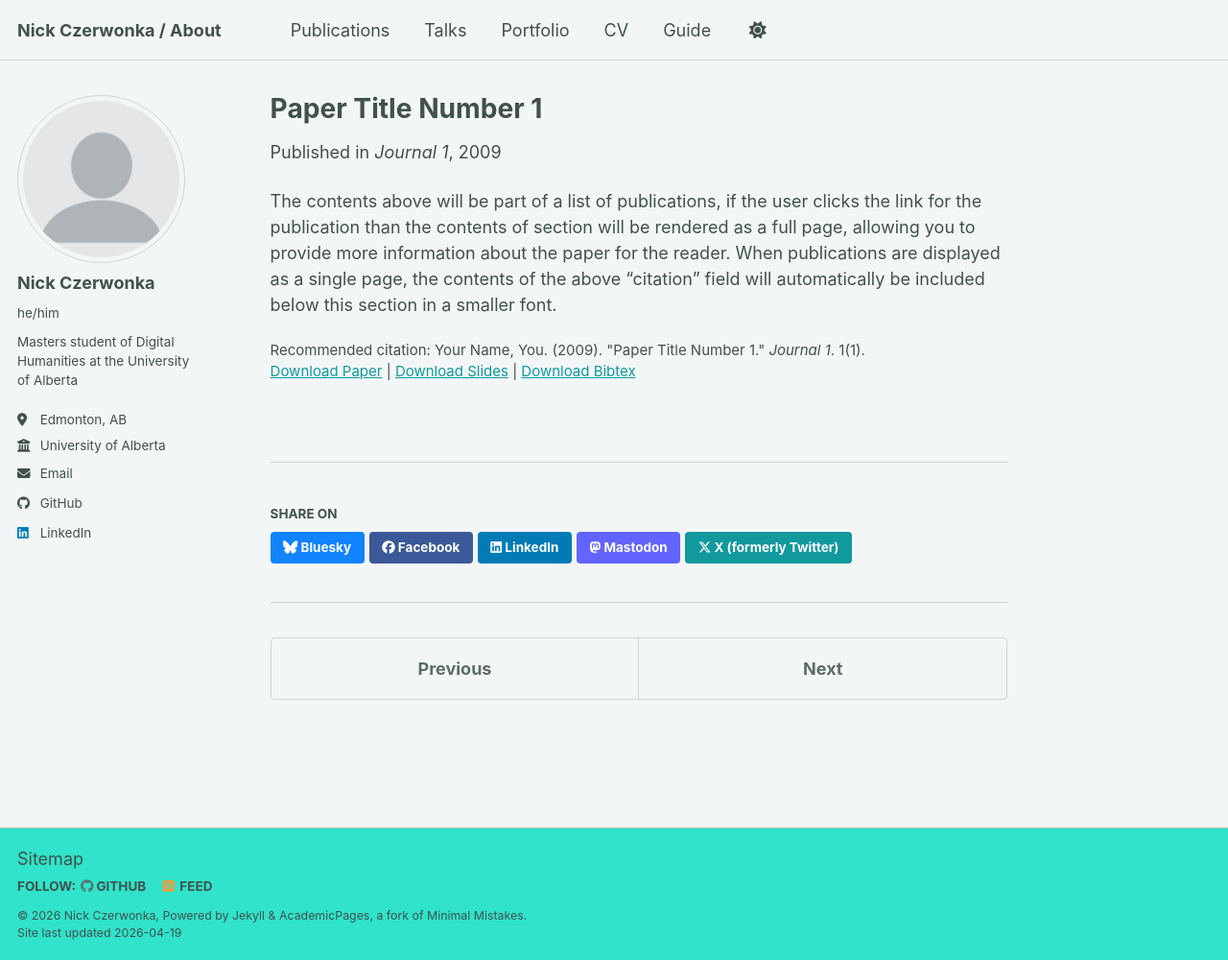
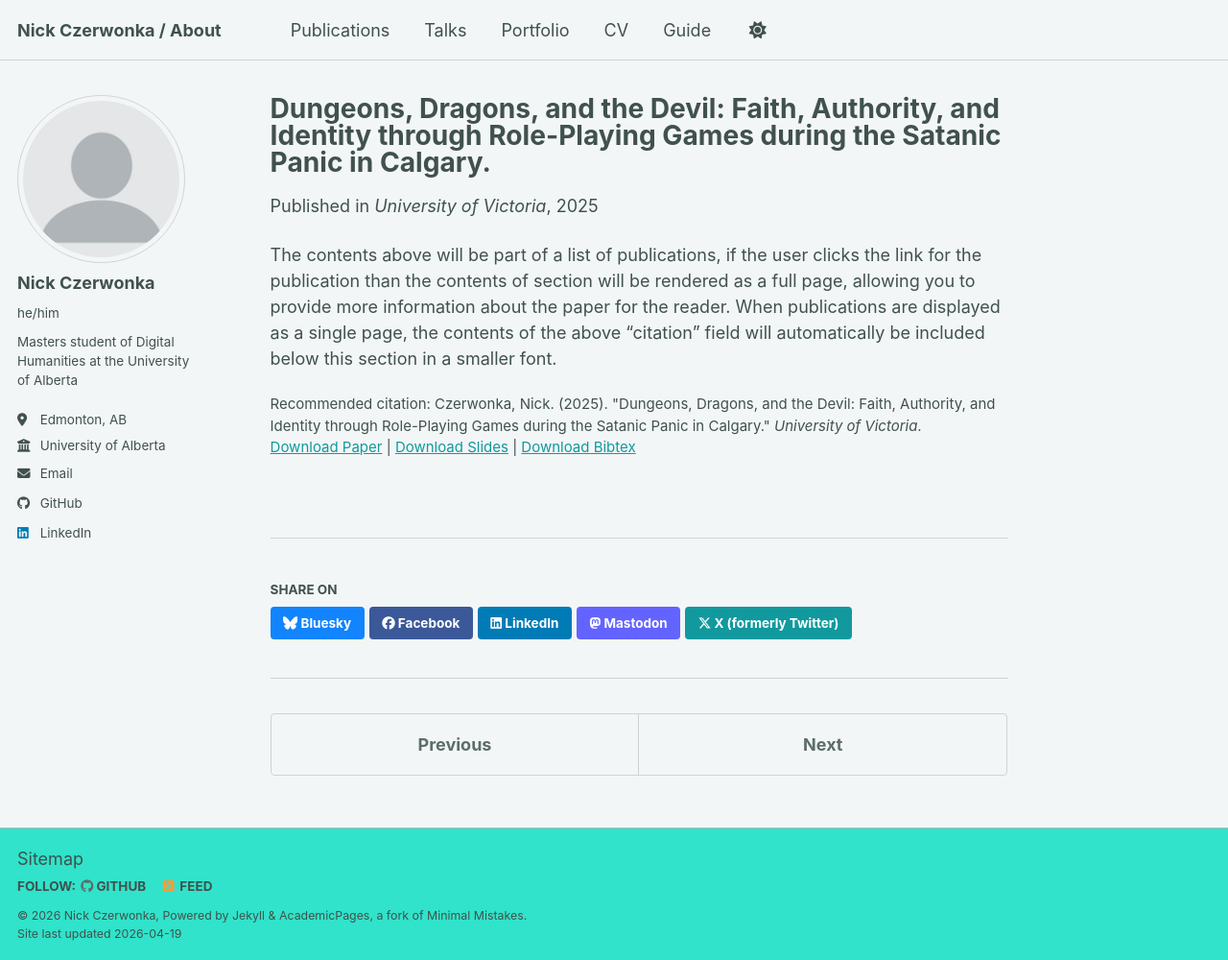
Before and after one commit to nczerwonka/portfolio, a Jekyll site: the page built from _publications/2009-10-01-paper-title-number-1.md, in a window 1280 px wide and 1000 px high. Shown: the whole window at 96% size. Built offline with Jekyll 4.4.1, drawn with Linux system fonts in a browser that asks for light colours; a script bundle is joined from its source files by our own code; library files that are not in the unit come from our copies.

Commit message:
Update 2009-10-01-paper-title-number-1.md

```diff
--- a/_publications/2009-10-01-paper-title-number-1.md
+++ b/_publications/2009-10-01-paper-title-number-1.md
@@ -1,14 +1,14 @@
 ---
-title: "Paper Title Number 1"
+title: "Dungeons, Dragons, and the Devil: Faith, Authority, and Identity through Role-Playing Games during the Satanic Panic in Calgary."
 collection: publications
 category: manuscripts
 permalink: /publication/2009-10-01-paper-title-number-1
 excerpt: 'This paper is about the number 1. The number 2 is left for future work.'
-date: 2009-10-01
-venue: 'Journal 1'
+date: 2025-04-01
+venue: 'University of Victoria'
 slidesurl: 'https://academicpages.github.io/files/slides1.pdf'
-paperurl: 'https://academicpages.github.io/files/paper1.pdf'
+paperurl: 'https://www.uvic.ca/humanities/history/assets/docs/honours-thesis-nick-czerwonka.pdf'
 bibtexurl: 'https://academicpages.github.io/files/bibtex1.bib'
-citation: 'Your Name, You. (2009). &quot;Paper Title Number 1.&quot; <i>Journal 1</i>. 1(1).'
+citation: 'Czerwonka, Nick. (2025). &quot;Dungeons, Dragons, and the Devil: Faith, Authority, and Identity through Role-Playing Games during the Satanic Panic in Calgary.&quot; <i>University of Victoria</i>.'
 ---
 The contents above will be part of a list of publications, if the user clicks the link for the publication than the contents of section will be rendered as a full page, allowing you to provide more information about the paper for the reader. When publications are displayed as a single page, the contents of the above "citation" field will automatically be included below this section in a smaller font.
```
